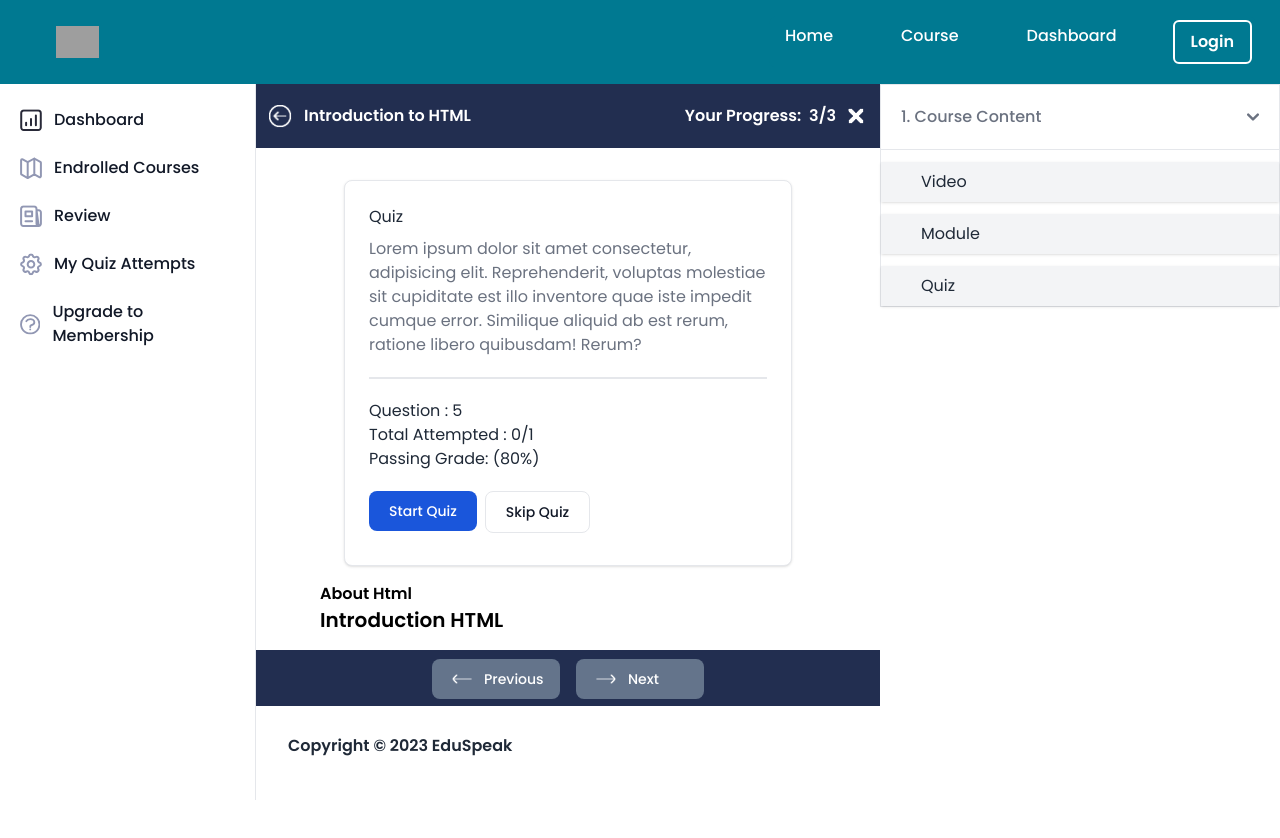
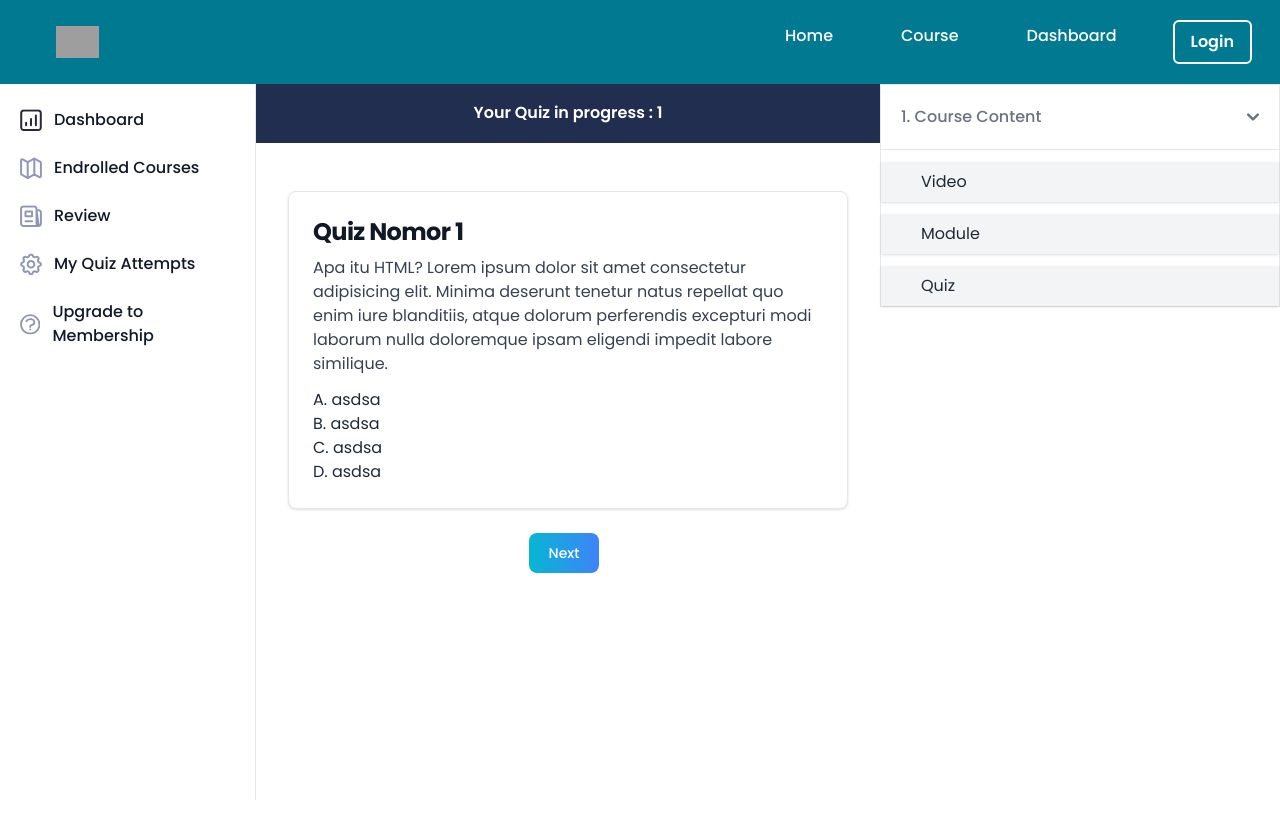
Before and after one commit to eduspeak/eduspeak-frontend, a React (Create React App) app: page /modul/quiz in a window 1280 px wide. Shown: the top 838 px of the page. Built offline with nearby package versions, Linux system fonts and the light colour scheme; grey boxes are pictures that could not be loaded.

Commit message:
menu start quix

```diff
--- a/src/App.js
+++ b/src/App.js
@@ -8,7 +8,8 @@ import Course from "./pages/menuCourse";
 import Dashboard from "./pages/menuDashboard";
 import DashboardUser from "./pages/menuDashboard/dashboardUser";
 import Review from "./pages/menuDashboard/Review";
-import Quiz from "./pages/modul/Quiz";
+import IntroQuiz from "./pages/modul/introQuiz";
+import StartQuiz from "./pages/modul/startQuiz";
 // Ayyash
 import History from "./pages/menuDashboard/attemptsHistory";
 import Enrolled from "./pages/menuDashboard/enrolledCourses ";
@@ -27,7 +28,8 @@ function App() {
         <Route path="/dashboard" element={<Dashboard />}></Route>
         <Route path="/dashboard/user" element={<DashboardUser />}></Route>
         <Route path="/dashboard/review" element={<Review />}></Route>
-        <Route path="/modul/quiz" element={<Quiz />}></Route>
+        <Route path="/modul/intro-quiz" element={<IntroQuiz />}></Route>
+        <Route path="/modul/quiz" element={<StartQuiz />}></Route>
         {/* Ayyas */}
         <Route path="/dashboard/history" element={<History />} />
         <Route path="/dashboard/enrolled" element={<Enrolled />} />
--- a/src/components/Sidebar/sidebarModul.js
+++ b/src/components/Sidebar/sidebarModul.js
@@ -25,7 +25,9 @@ function SidebarModul() {
             >
               <span>1. Course Content</span>
               <svg
-                className={`w-3 h-3 ${activeSection === 1 ? "rotate-180" : ""} shrink-0`}
+                className={`w-3 h-3 ${
+                  activeSection === 1 ? "rotate-180" : ""
+                } shrink-0`}
                 aria-hidden="true"
                 xmlns="http://www.w3.org/2000/svg"
                 fill="none"
@@ -54,7 +56,7 @@ function SidebarModul() {
                 Module
               </div>
               <div className="bg-gray-100 w-full cursor-pointer shadow h-10 pl-10 grid content-center">
-                <Link to="/modul/quiz">Quiz</Link>
+                <Link to="/modul/intro-quiz">Quiz</Link>
               </div>
             </div>
           </div>
--- a/src/pages/menuDashboard/attemptsHistory.js
+++ b/src/pages/menuDashboard/attemptsHistory.js
@@ -10,7 +10,7 @@ function History() {
       {/* konten */}
       <div className="p-4 sm:ml-64 bg-slate-100 h-screen">
         <div className="p-4 bg-white rounded-xl h-full flex flex-col">
-          <div className="p-4 border-2 border-gray-200 border rounded-lg dark:border-gray-700 ">
+          <div className="p-4 border-2 border-gray-200 rounded-lg dark:border-gray-700 ">
             <h2>My Quiz Attempts</h2>
             <div className="relative overflow-x-auto shadow-md sm:rounded-lg mt-4">
               <table className="w-full text-sm text-left text-gray-500 dark:text-gray-400">
@@ -78,7 +78,9 @@ function History() {
           </div>
           <div className="grid grid-cols-2 mt-4">
             <div className="flex text-left rounded">
-              <p className="text-gray-400 dark:text-gray-500">Showing 1 to 10</p>
+              <p className="text-gray-400 dark:text-gray-500">
+                Showing 1 to 10
+              </p>
             </div>
             <div className="flex justify-end rounded">
               <nav aria-label="Page navigation example">
--- a/src/pages/modul/Quiz.js
+++ b/src/pages/modul/introQuiz.js
@@ -4,27 +4,14 @@ import Sidebar from "../../components/Sidebar";
 import Navbar from "../../components/Navbar";
 
 import SidebarModul from "../../components/Sidebar/sidebarModul";
-
-import React, { useState } from "react";
+import { Link } from "react-router-dom";
 
 // Import Gambar
-
 import btnCancel from "../../assets/gambar/cancel.png";
-import btnNext from "../../assets/gambar/next.png";
 import btnPrev from "../../assets/gambar/previous.png";
 import btnBack from "../../assets/gambar/back.png";
 
 function Quiz() {
-  const [activeSection, setActiveSection] = useState(1);
-
-  const toggleSection = (section) => {
-    if (activeSection === section) {
-      setActiveSection(null);
-    } else {
-      setActiveSection(section);
-    }
-  };
-
   return (
     <div>
       <Navbar />
@@ -76,12 +63,11 @@ function Quiz() {
 
               <div className="flex flex-row mt-5">
                 <div>
-                  <button
-                    type="button"
-                    className="text-white bg-blue-700 hover:bg-blue-800 focus:ring-4 focus:ring-blue-300 font-medium rounded-lg text-sm px-5 py-2.5 mr-2 mb-2 dark:bg-blue-600 dark:hover:bg-blue-700 focus:outline-none dark:focus:ring-blue-800"
-                  >
-                    Start Quiz
-                  </button>
+                  <Link to="/modul/quiz">
+                    <div className="text-white bg-blue-700 hover:bg-blue-800 focus:ring-4 focus:ring-blue-300 font-medium rounded-lg text-sm px-5 py-2.5 mr-2 mb-2 dark:bg-blue-600 dark:hover:bg-blue-700 focus:outline-none dark:focus:ring-blue-800">
+                      Start Quiz
+                    </div>
+                  </Link>
                 </div>
                 <div>
                   <button
@@ -109,12 +95,12 @@ function Quiz() {
                 </div>
               </div>
 
-              <div className="ml-2">
+              {/* <div className="ml-2">
                 <div className="text-white bg-slate-500 hover:bg-gray-400 focus:ring-4 focus:outline-none focus:ring-gray-500/50 font-medium rounded-lg text-sm px-5 py-2.5 text-center inline-flex items-center hover:bg-gray-500/30 mr-2 mb-2 w-32">
                   <img className="w-5 h-5 mr-3" src={btnNext} alt="" />
                   Next
                 </div>
-              </div>
+              </div> */}
             </div>
           </div>
 
--- /dev/null
+++ b/src/pages/modul/startQuiz.js
@@ -0,0 +1,106 @@
+import Sidebar from "../../components/Sidebar";
+import Navbar from "../../components/Navbar";
+import SidebarModul from "../../components/Sidebar/sidebarModul";
+import React, { useState } from "react";
+
+function StartQuiz() {
+  const [quizNumber, setQuizNumber] = useState(1);
+
+  const handleNextClick = () => {
+    if (quizNumber < 2) {
+      setQuizNumber(quizNumber + 1);
+    }
+  };
+
+  const handlePreviousClick = () => {
+    if (quizNumber > 1) {
+      setQuizNumber(quizNumber - 1);
+    }
+  };
+
+  return (
+    <div>
+      <Navbar />
+      <Sidebar />
+      <div className="sm:ml-64 bg-white h-screen grid grid-cols-[1fr_400px]">
+        <div className="flex flex-col">
+          <div className="grid grid-cols-1 h-16 content-center bg-[#222E50] p-3">
+            <div className="text-white font-semibold text-center">
+              Your Quiz in progress : {quizNumber}
+            </div>
+          </div>
+
+          <div className="mt-12 h-full">
+            <div className="flex flex-row justify-center">
+              {/*  */}
+              <div className="grid grid-row-2">
+                {/* Soal Nomor 1 */}
+                {quizNumber === 1 && (
+                  <div className="block w-[70vh] p-6 bg-white border border-gray-200 rounded-lg shadow">
+                    <h5 className="mb-2 text-2xl font-bold tracking-tight text-gray-900 dark:text-white">
+                      Quiz Nomor 1
+                    </h5>
+                    <p className="font-normal text-gray-700 dark:text-gray-400">
+                      Apa itu HTML? Lorem ipsum dolor sit amet consectetur
+                      adipisicing elit. Minima deserunt tenetur natus repellat
+                      quo enim iure blanditiis, atque dolorum perferendis
+                      excepturi modi laborum nulla doloremque ipsam eligendi
+                      impedit labore similique.
+                    </p>
+                    <div className="flex flex-col mt-3">
+                      <div>A. asdsa</div>
+                      <div>B. asdsa</div>
+                      <div>C. asdsa</div>
+                      <div>D. asdsa</div>
+                    </div>
+                  </div>
+                )}
+                {quizNumber === 2 && (
+                  <div className="block w-[70vh] p-6 bg-white border border-gray-200 rounded-lg shadow">
+                    <h5 className="mb-2 text-2xl font-bold tracking-tight text-gray-900 dark:text-white">
+                      Quiz Nomor 2
+                    </h5>
+                    <p className="font-normal text-gray-700 dark:text-gray-400">
+                      Fungsi dari HTML? Lorem ipsum dolor sit amet consectetur
+                    </p>
+                    <div className="flex flex-col mt-3">
+                      <div>A. asdsa</div>
+                      <div>B. asdsa</div>
+                      <div>C. asdsa</div>
+                      <div>D. asdsa</div>
+                    </div>
+                  </div>
+                )}
+
+                {/*  */}
+
+                <div className="flex justify-center mt-6">
+                  {quizNumber > 1 && (
+                    <button
+                      type="button"
+                      className="text-white bg-gradient-to-l from-cyan-500 to-blue-500 hover:bg-gradient-to-bl focus:ring-4 focus:outline-none focus:ring-cyan-300 dark:focus:ring-cyan-800 font-medium rounded-lg text-sm px-5 py-2.5 text-center mr-2 mb-2"
+                      onClick={handlePreviousClick}
+                    >
+                      Previous
+                    </button>
+                  )}
+                  <button
+                    type="button"
+                    className="text-white bg-gradient-to-r from-cyan-500 to-blue-500 hover:bg-gradient-to-bl focus:ring-4 focus:outline-none focus:ring-cyan-300 dark:focus:ring-cyan-800 font-medium rounded-lg text-sm px-5 py-2.5 text-center mr-2 mb-2"
+                    onClick={handleNextClick}
+                  >
+                    Next
+                  </button>
+                </div>
+              </div>
+            </div>
+          </div>
+        </div>
+
+        <SidebarModul />
+      </div>
+    </div>
+  );
+}
+
+export default StartQuiz;
```
Also changed, not shown: src/pages/menuDetailCourses.js (+17 -8 lines).
